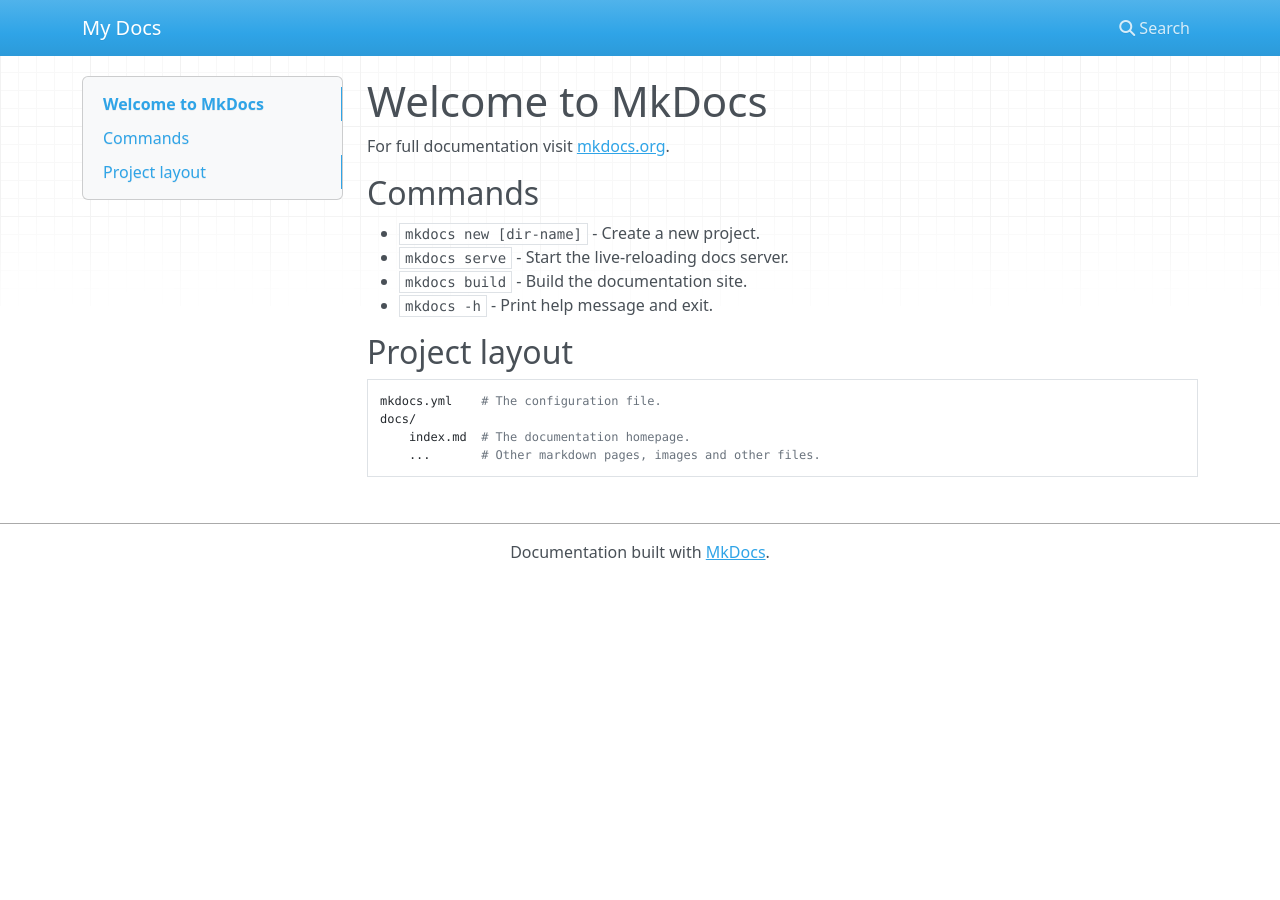
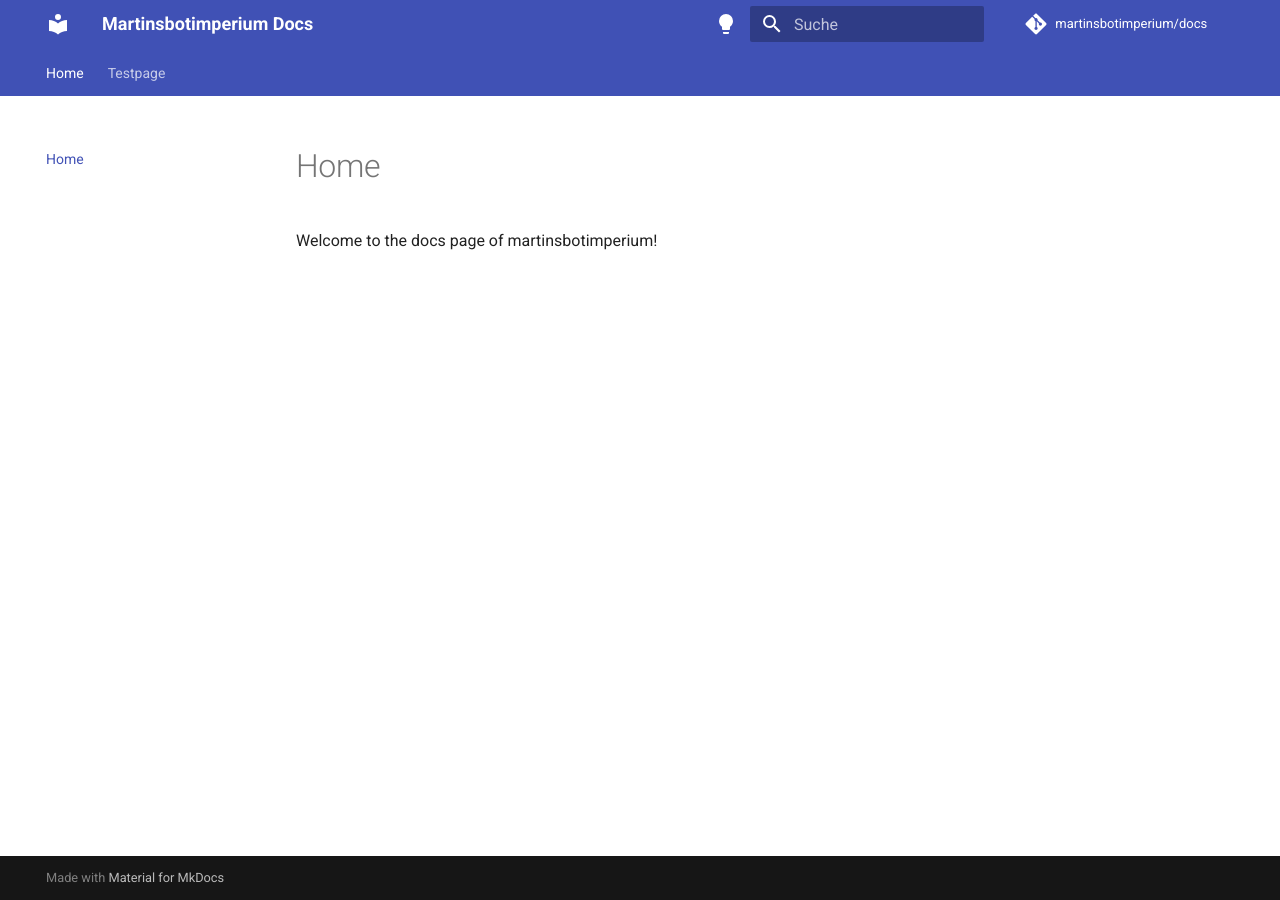
Before and after one commit to martinsbotimperium/docs, an MkDocs documentation site: the page built from docs/index.md, in a window 1280 px wide. Built offline with MkDocs 1.6.1 and Material for MkDocs 9.7.7, drawn with Linux system fonts in a browser that asks for light colours; nearby versions of some CDN libraries; comment, search, counter and statistics services are not loaded.

Commit message:
Them change and test

```diff
--- a/docs/index.md
+++ b/docs/index.md
@@ -1,17 +1,3 @@
-# Welcome to MkDocs
+# Home
 
-For full documentation visit [mkdocs.org](https://www.mkdocs.org).
-
-## Commands
-
-* `mkdocs new [dir-name]` - Create a new project.
-* `mkdocs serve` - Start the live-reloading docs server.
-* `mkdocs build` - Build the documentation site.
-* `mkdocs -h` - Print help message and exit.
-
-## Project layout
-
-    mkdocs.yml    # The configuration file.
-    docs/
-        index.md  # The documentation homepage.
-        ...       # Other markdown pages, images and other files.
+Welcome to the docs page of martinsbotimperium!
--- /dev/null
+++ b/docs/test.md
@@ -0,0 +1,3 @@
+# Testpage
+
+This is a test!
--- a/mkdocs.yml
+++ b/mkdocs.yml
@@ -1 +1,29 @@
-site_name: My Docs
+site_name: Martinsbotimperium Docs
+repo_url: https://github.com/martinsbotimperium/docs
+repo_name: martinsbotimperium/docs
+theme:
+  name: material
+  language: de
+  features:
+    - navigation.tabs
+  palette:
+    - scheme: default
+      primary: indigo
+      accent: indigo
+      toggle:
+        icon: material/lightbulb
+        name: Switch to dark mode
+    - scheme: slate
+      primary: indigo
+      accent: indigo
+      toggle:
+        icon: material/lightbulb-outline
+        name: Switch to light mode
+extra:
+  consent:
+    title: Cookie consent
+    description: >-
+      We use cookies to recognize your repeated visits and preferences, as well
+      as to measure the effectiveness of our documentation and whether users
+      find what they're searching for. With your consent, you're helping us to
+      make our documentation better.
```
